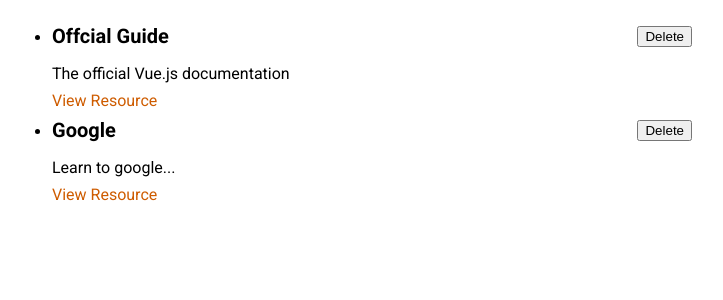
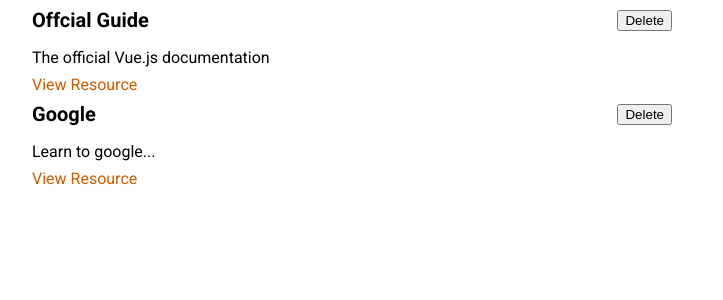
Before and after one commit to jesspsilva/resources-app, a Vue app: page / in a window 1280 px wide. Shown: the top 300 px of the page, without its empty margins (288-1011 px from the left). Built offline with nearby package versions, Linux system fonts and the light colour scheme; the HTML template or start-up script is replaced by a standard one.

Commit message:
Create global component to resources

```diff
--- a/src/App.vue
+++ b/src/App.vue
@@ -1,20 +1,13 @@
 <template>
-    <ul>
-        <LearningResource
-            v-for="resource in storedResources"
-            :key="resource.id"
-            :title="resource.title"
-            :description="resource.description"
-            :link="resource.link"/>
-    </ul>
+    <StoredResources :resources="storedResources"/>
 </template>
 
 <script>
-import LearningResource from './components/learning-resources/LearningResource.vue'
+import StoredResources from './components/learning-resources/StoredResources.vue';
 
 export default {
     components: {
-        LearningResource,
+        StoredResources,
     },
     data() {
         return {
--- /dev/null
+++ b/src/components/learning-resources/StoredResources.vue
@@ -0,0 +1,31 @@
+<template>
+    <ul>
+        <LearningResource
+            v-for="resource in resources"
+            :key="resource.id"
+            :title="resource.title"
+            :description="resource.description"
+            :link="resource.link"/>
+    </ul>
+</template>
+
+<script>
+import LearningResource from './LearningResource.vue';
+
+export default {
+    components: {
+        LearningResource
+    },
+    props: ['resources']
+}
+</script>
+
+<style scoped>
+ul {
+    list-style: none;
+    margin: 0;
+    padding: 0;
+    margin: auto;
+    max-width: 40rem;
+}
+</style>
```
